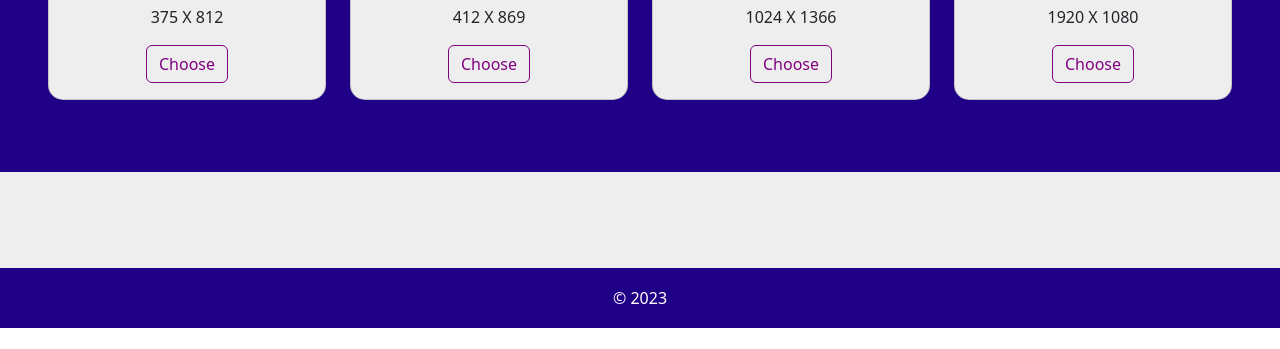
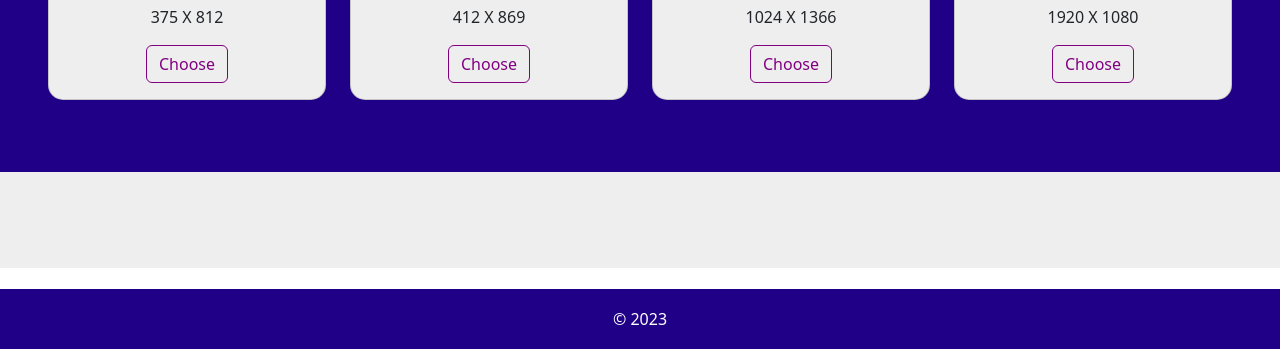
Before and after one commit to SarahJumaiah/APID1-Lab3, a plain HTML site: page index.html in a window 1280 px wide. Shown: the part 451-800 px from the top of the page. Drawn offline with nearby package versions, Linux system fonts and the light colour scheme.

Commit message:
fix footer stick to bottom

```diff
--- a/index.html
+++ b/index.html
@@ -20,6 +20,7 @@
         </div>
     </nav>
 
+    <div class="content">
     <div class="container-fluid p-5 text-center" style="background-color: #eeeeee;">
         <h4 class="mb-4" style="color: #200086;">Is your website device friendly?</h4>
         <div class="d-flex justify-content-center">
@@ -81,8 +82,8 @@
 
 <div class="container-fluid p-5 text-center" style="background-color: #eeeeee; height: 10vh;">
 </div>
-
-<footer class="footer text-white text-center p-3 d-flex justify-content-center align-items-center" style="background-color: #200086; height: 60px;">
+</div>
+<footer class="footer text-white text-center p-3 d-flex justify-content-center align-items-center mb-0" style="background-color: #200086; height: 60px;">
     <p class="mb-0">© 2023</p>
 </footer>
 
--- a/style.css
+++ b/style.css
@@ -6,3 +6,13 @@
 .btn{
     border-color:purple ;
 }
+body {
+    display: flex;
+    flex-direction: column;
+}
+html, body {
+    height: 100%;
+}
+.content {
+    flex: 1;
+}
```
